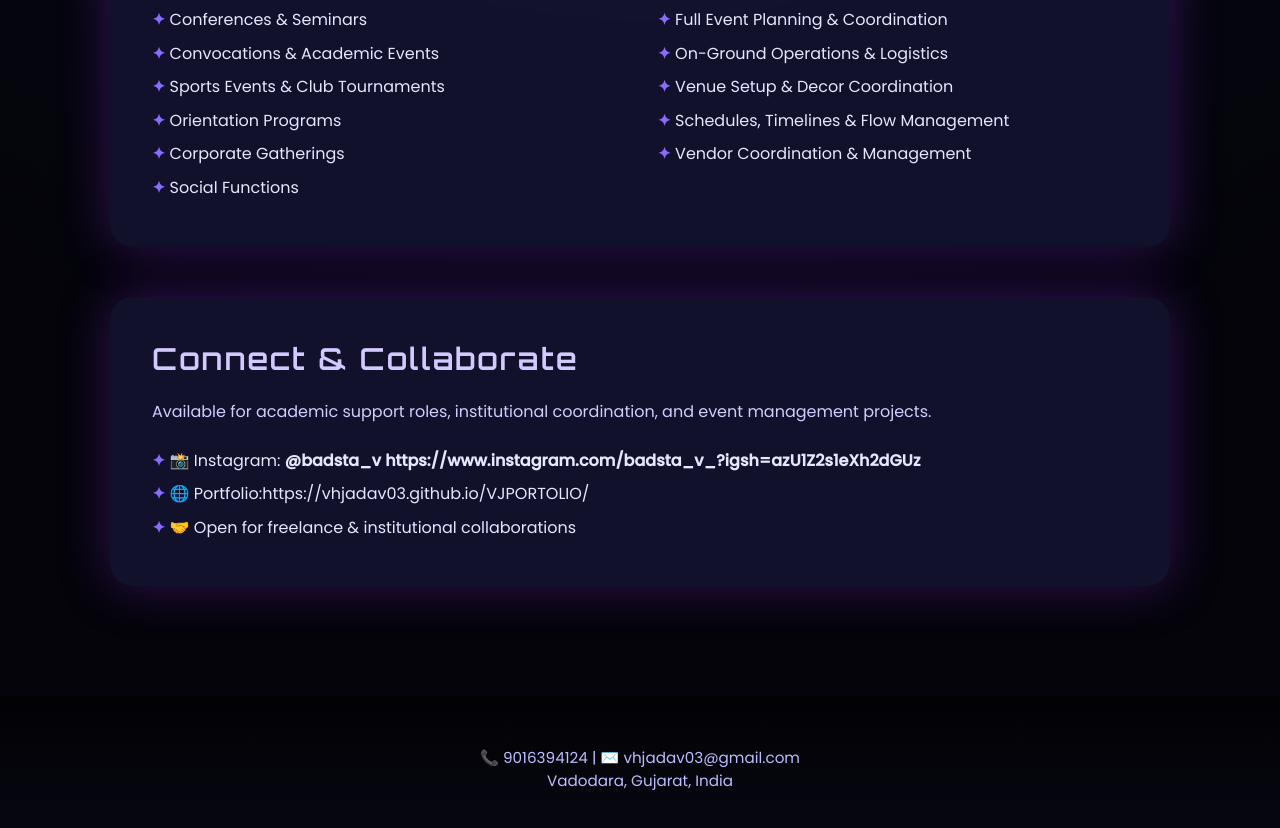
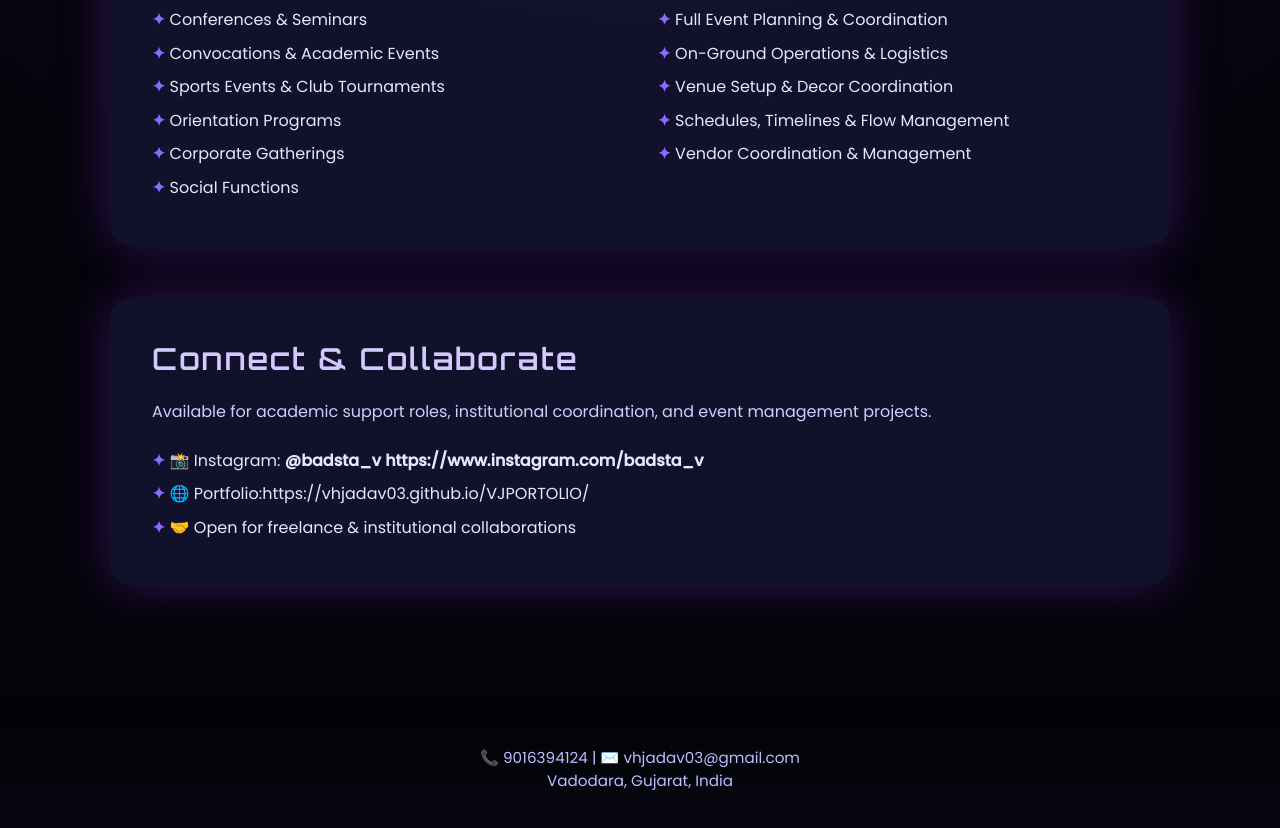
Before and after one commit to vhjadav03/VJPORTOLIO, a plain HTML site: page index.html in a window 1280 px wide. Shown: the part 805-1633 px from the top of the page. Drawn offline with Linux system fonts and the light colour scheme.

Commit message:
Update index.html

```diff
--- a/index.html
+++ b/index.html
@@ -117,7 +117,7 @@ footer {
     <h2>Connect & Collaborate</h2>
     <p style="margin-bottom:20px;color:#cfcfff;">Available for academic support roles, institutional coordination, and event management projects.</p>
     <ul>
-      <li>📸 Instagram: <strong>@badsta_v https://www.instagram.com/badsta_v_?igsh=azU1Z2s1eXh2dGUz </strong></li>
+      <li>📸 Instagram: <strong>@badsta_v https://www.instagram.com/badsta_v</strong></li>
       <li>🌐 Portfolio:https://vhjadav03.github.io/VJPORTOLIO/</li>
       <li>🤝 Open for freelance & institutional collaborations</li>
     </ul>
```
